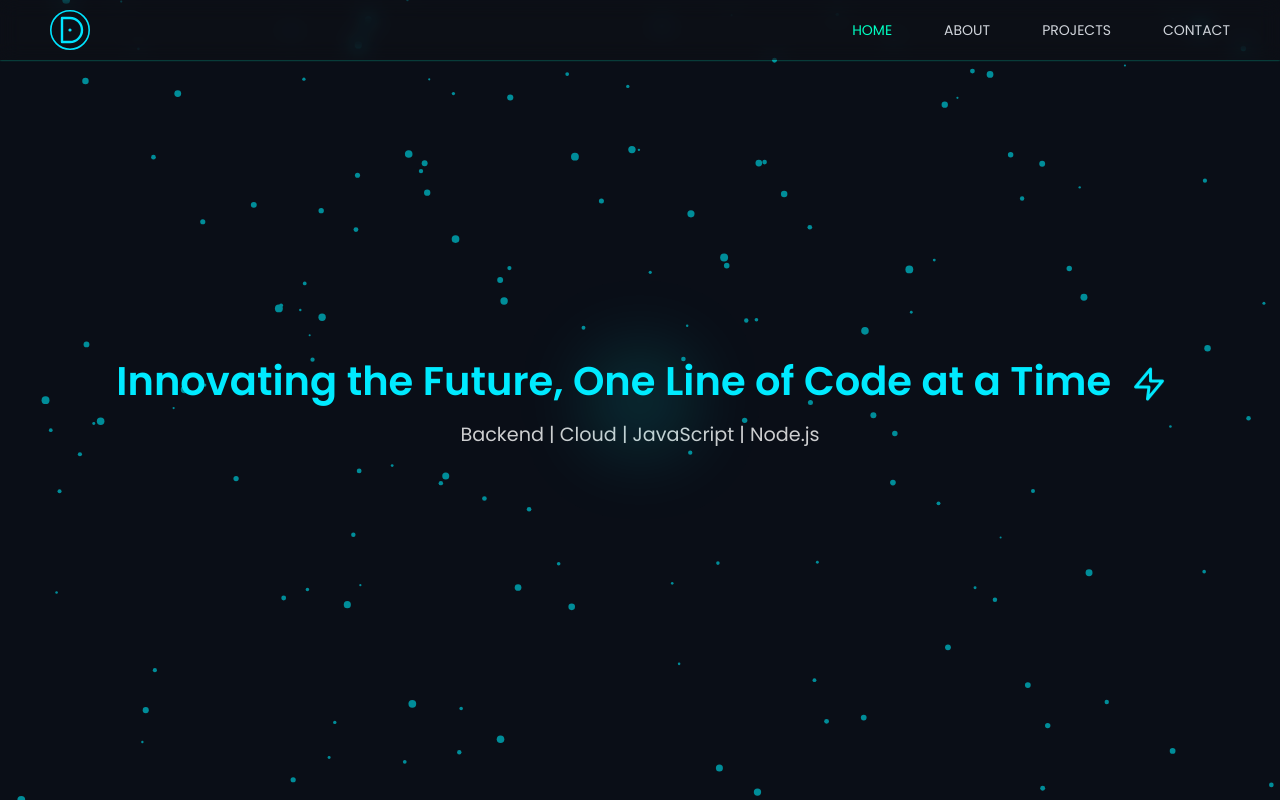
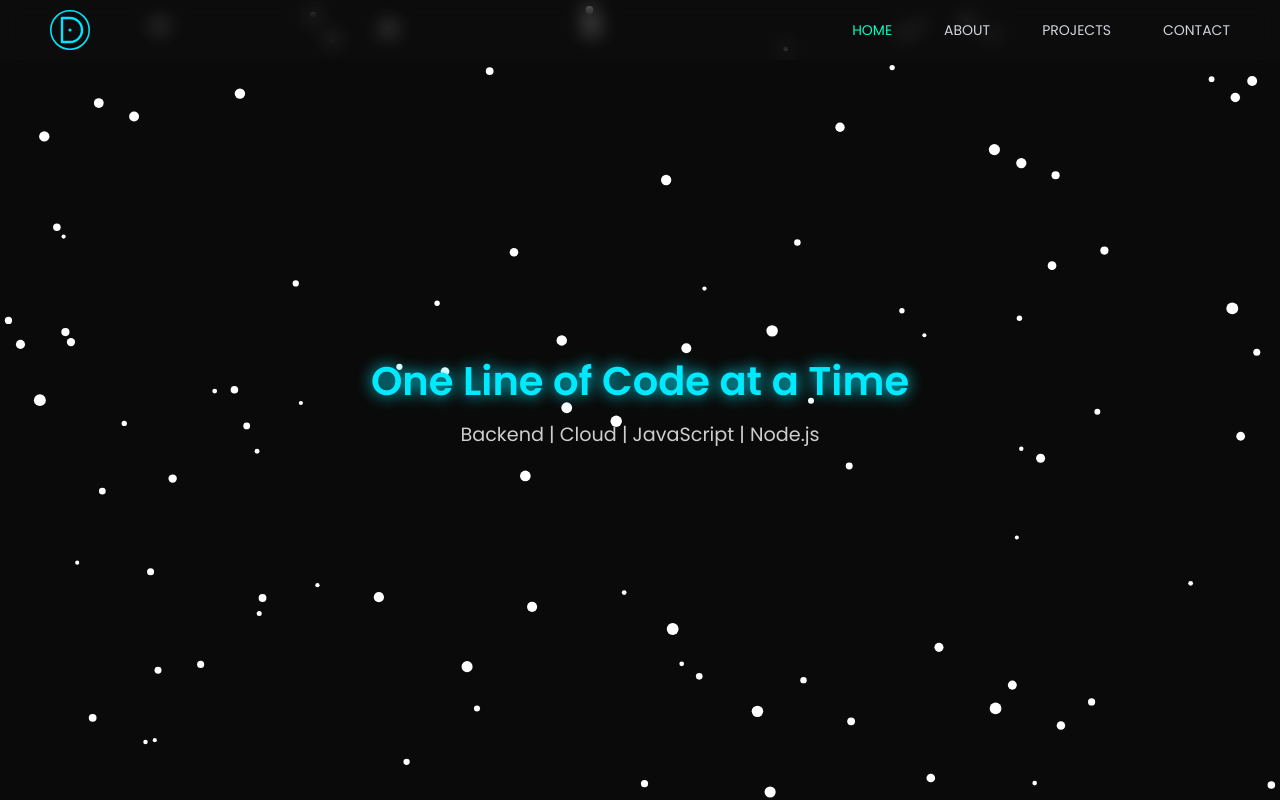
Before and after one commit to kandilidinesh/portfolio-web, a Next.js app: page / in a window 1280 px wide. Built offline with nearby package versions, Linux system fonts and the light colour scheme.

Commit message:
Updated Code

```diff
--- a/app/home/page.js
+++ b/app/home/page.js
@@ -1,113 +1,60 @@
 "use client";
-import { motion } from "framer-motion";
-import { useState, useEffect, useRef } from "react";
-import "./styles.css"; // Importing the external CSS file
+import { useEffect, useRef } from "react";
+import "./styles.css";
 
-const generateStars = (count) => {
-    if (typeof window === "undefined") return []; // ✅ Prevents SSR errors
+const generateSnowflakes = (count) => {
+    if (typeof window === "undefined") return [];
 
     return Array.from({ length: count }).map(() => ({
         x: Math.random() * window.innerWidth,
         y: Math.random() * window.innerHeight,
-        size: Math.random() * 3 + 1,
+        size: Math.random() * 4 + 2,
         speed: Math.random() * 1.5 + 0.5
     }));
 };
 
-// Typing Effect Hook
-const useTypingEffect = (text, speed = 100) => {
-    const [displayText, setDisplayText] = useState("");
-
-    useEffect(() => {
-        let i = 0;
-        const interval = setInterval(() => {
-            if (i < text.length) {
-                setDisplayText(text.slice(0, i + 1)); // Take only the first i+1 characters
-                i++;
-            } else {
-                clearInterval(interval);
-            }
-        }, speed);
-        return () => clearInterval(interval);
-    }, [text, speed]);
-
-    return displayText;
-};
-
 export default function Home() {
     const canvasRef = useRef(null);
-    const starsRef = useRef(generateStars(150));
-    const glowRef = useRef(null);
-
-    const tagline = useTypingEffect(
-        "Backend | Cloud | JavaScript | Node.js",
-        80
-    );
+    const snowflakesRef = useRef(generateSnowflakes(100));
 
     useEffect(() => {
         const canvas = canvasRef.current;
         const ctx = canvas.getContext("2d");
-
         let animationFrameId;
 
         const resizeCanvas = () => {
-            const newWidth = window.innerWidth;
-            const newHeight = window.innerHeight;
-
-            if (canvas.width !== newWidth || canvas.height !== newHeight) {
-                canvas.width = newWidth;
-                canvas.height = newHeight;
-                starsRef.current = generateStars(150);
-            }
+            canvas.width = window.innerWidth;
+            canvas.height = window.innerHeight;
+            snowflakesRef.current = generateSnowflakes(100);
         };
 
-        // Initialize Canvas Size Once
-        resizeCanvas();
+        const animateSnow = () => {
+            ctx.clearRect(0, 0, canvas.width, canvas.height);
+            ctx.fillStyle = "white";
 
-        const animateStars = () => {
-            ctx.clearRect(0, 0, canvas.width, canvas.height);
-            ctx.fillStyle = "#00eaff";
+            snowflakesRef.current.forEach((flake) => {
+                flake.y += flake.speed;
+                flake.x += Math.sin(flake.y * 0.02) * 0.5;
 
-            starsRef.current.forEach((star) => {
-                star.y += star.speed;
-                if (star.y > canvas.height) star.y = 0;
+                if (flake.y > canvas.height) {
+                    flake.y = 0;
+                    flake.x = Math.random() * canvas.width;
+                }
 
                 ctx.beginPath();
-                ctx.arc(star.x, star.y, star.size, 0, Math.PI * 2);
+                ctx.arc(flake.x, flake.y, flake.size, 0, Math.PI * 2);
                 ctx.fill();
             });
 
-            animationFrameId = requestAnimationFrame(animateStars);
+            animationFrameId = requestAnimationFrame(animateSnow);
         };
 
-        animateStars();
+        resizeCanvas();
+        animateSnow();
 
-        let resizeTimeout;
-        const handleResize = () => {
-            clearTimeout(resizeTimeout);
-            resizeTimeout = setTimeout(() => {
-                resizeCanvas();
-            }, 200); // Debounce resize to avoid excessive updates
-        };
-
-        window.addEventListener("resize", handleResize);
-
-        // Smooth Mobile Scrolling Behavior
-        let lastScrollY = window.scrollY;
-        window.addEventListener("scroll", () => {
-            const currentScrollY = window.scrollY;
-            if (Math.abs(currentScrollY - lastScrollY) > 50) {
-                // Reduce speed of movement during fast scrolls
-                starsRef.current.forEach((star) => {
-                    star.speed = Math.max(0.5, star.speed * 0.8); // Prevent particles from accelerating too much
-                });
-            }
-            lastScrollY = currentScrollY;
-        });
-
+        window.addEventListener("resize", resizeCanvas);
         return () => {
-            window.removeEventListener("resize", handleResize);
-            window.removeEventListener("scroll", () => {});
+            window.removeEventListener("resize", resizeCanvas);
             cancelAnimationFrame(animationFrameId);
         };
     }, []);
@@ -115,55 +62,22 @@ export default function Home() {
     return (
         <>
             <title>Dinesh K N | Home</title>
-            <meta
-                name="description"
-                content="Welcome to my portfolio. I am a Backend Engineer specializing in Node.js, AWS, and GraphQL."
-            />
+
             <div className="home-container">
-                {/* Starry Background */}
-                <canvas ref={canvasRef} className="starry-background"></canvas>
+                {/* Snowfall Effect */}
+                <canvas
+                    ref={canvasRef}
+                    className="snowfall-background"></canvas>
 
-                {/* Glow Effect (Mouse Follower) */}
-                <div ref={glowRef} className="mouse-glow"></div>
+                {/* Hero Title (Removed Snowflake Effect Here) */}
+                <h1 className="hero-title">
+                    One Line of Code at a Time
+                </h1>
 
-                <motion.h1
-                    className="hero-title"
-                    initial={{ opacity: 0, scale: 0.8 }}
-                    animate={{ opacity: 1, scale: 1 }}
-                    transition={{ duration: 1, ease: "easeOut" }}>
-                    Innovating the Future, One Line of Code at a Time{" "}
-                    <span className="ml-2">
-                        <svg
-                            className="thunder-icon"
-                            width="30"
-                            height="30"
-                            viewBox="0 0 24 24"
-                            fill="none"
-                            xmlns="http://www.w3.org/2000/svg">
-                            <path
-                                d="M13 2L3 14H12L11 22L21 10H13L13 2Z"
-                                stroke="#00eaff"
-                                strokeWidth="2"
-                                strokeLinecap="round"
-                                strokeLinejoin="round"
-                            />
-                        </svg>
-                    </span>
-                </motion.h1>
-                {/* Typing Subtitle with Glow */}
-                <motion.p
-                    className="hero-subtitle"
-                    animate={{ opacity: 1 }}
-                    transition={{ duration: 1 }}
-                    whileHover={{
-                        scale: 1.1,
-                        textShadow: "0px 0px 15px #00eaff"
-                    }}>
-                    {tagline}
-                </motion.p>
-
-                {/* Glow Effect Overlay */}
-                <div className="overlay"></div>
+                {/* Subtitle */}
+                <p className="hero-subtitle">
+                    Backend | Cloud | JavaScript | Node.js
+                </p>
             </div>
         </>
     );
--- a/app/home/styles.css
+++ b/app/home/styles.css
@@ -1,34 +1,15 @@
-/* Base Container */
 .home-container {
     position: relative;
     min-height: 100vh;
-    overflow: hidden;
+    height: auto; /* Allows it to expand with content */
     display: flex;
     flex-direction: column;
     align-items: center;
     justify-content: center;
+    text-align: center;
+    overflow-x: hidden; /* Prevents unwanted scrolling issues */
 }
 
-/* Starry Background */
-.starry-background {
-    position: absolute;
-    top: 0;
-    left: 0;
-    width: 100%;
-    height: 100%;
-    z-index: -1;
-}
-
-/* Hero Title */
-.hero-title {
-    font-size: 2.5rem;
-    font-weight: bold;
-    color: #00eaff;
-    text-align: center;
-    z-index: 10;
-}
-
-/* Hero Subtitle */
 .hero-subtitle {
     margin-top: 10px;
     font-size: 1.2rem;
@@ -37,50 +18,49 @@
     z-index: 10;
 }
 
-/* Mouse Glow Effect */
-.mouse-glow {
+.snowfall-background {
     position: fixed;
-    width: 100px;
-    height: 100px;
-    background: radial-gradient(
-        circle,
-        rgba(0, 255, 255, 0.3),
-        rgba(0, 255, 255, 0)
-    );
-    border-radius: 50%;
-    pointer-events: none;
-    filter: blur(40px);
-    z-index: 9999;
-    transition: transform 0.05s linear;
+    top: 0;
+    left: 0;
+    width: 100vw;
+    height: 100%;
+    min-height: 100vh; /* Ensures it covers the full page, even on scroll */
+    z-index: -1;
+    background-color: #0a0a0a; /* Dark background to avoid empty space */
+    overscroll-behavior: contain; /* Prevents rubber-band effect from revealing empty space */
 }
 
-/* Overlay Effect */
-.overlay {
-    position: absolute;
-    inset: 0;
-    background: rgba(0, 0, 0, 0.4);
-    z-index: 0;
+.hero-title {
+    position: relative;
+    font-size: 2.5rem;
+    font-weight: bold;
+    text-align: center;
+    color: #00eaff;
+    text-shadow: 0px 0px 15px #00eaff;
 }
 
-/* Thunder Icon */
-.thunder-icon {
-    display: inline-flex;
-    align-items: center;
-    justify-content: center;
-    margin-left: 5px;
-    vertical-align: middle;
-    width: 30px;
-    height: 30px;
-    animation: thunder-flash 0.8s infinite alternate;
+.snow-landing {
+    display: inline-block;
+    position: relative;
 }
 
-@keyframes thunder-flash {
+.snow-landing::before {
+    content: "❄️";
+    position: absolute;
+    top: -10px;
+    left: 50%;
+    transform: translateX(-50%);
+    animation: fall 2s infinite;
+}
+
+@keyframes fall {
     0% {
-        stroke: #00eaff;
-        transform: scale(1);
+        transform: translateY(-10px) translateX(-50%) rotate(0deg);
+    }
+    50% {
+        transform: translateY(10px) translateX(-50%) rotate(180deg);
     }
     100% {
-        stroke: #ffcc00;
-        transform: scale(1.2);
+        transform: translateY(-10px) translateX(-50%) rotate(360deg);
     }
 }
--- a/styles/base.css
+++ b/styles/base.css
@@ -23,9 +23,8 @@
     }
 }
 
-/* Global Styles */
 body {
-    color: var(--foreground);
-    background: var(--background);
+    background: linear-gradient(to bottom, #0b0c10, #1f2833);
+    color: #ffffff;
     font-family: var(--primary-font);
 }
--- a/styles/navbar.css
+++ b/styles/navbar.css
@@ -70,11 +70,6 @@ nav::before {
     z-index: -1;
 }
 
-/* Navbar Hover Effect */
-nav:hover {
-    box-shadow: 0 0 2px rgba(0, 255, 204, 0.6);
-}
-
 /* Navbar Logo */
 .nav-logo {
     transition: transform 0.3s ease-in-out;
@@ -83,3 +78,9 @@ nav:hover {
 .nav-logo:hover {
     transform: scale(1.1);
 }
+
+.navbar {
+    backdrop-filter: blur(10px);
+    background: rgba(0, 0, 0, 0.6);
+    box-shadow: 0 0 20px rgba(0, 255, 255, 0.2);
+}
```
